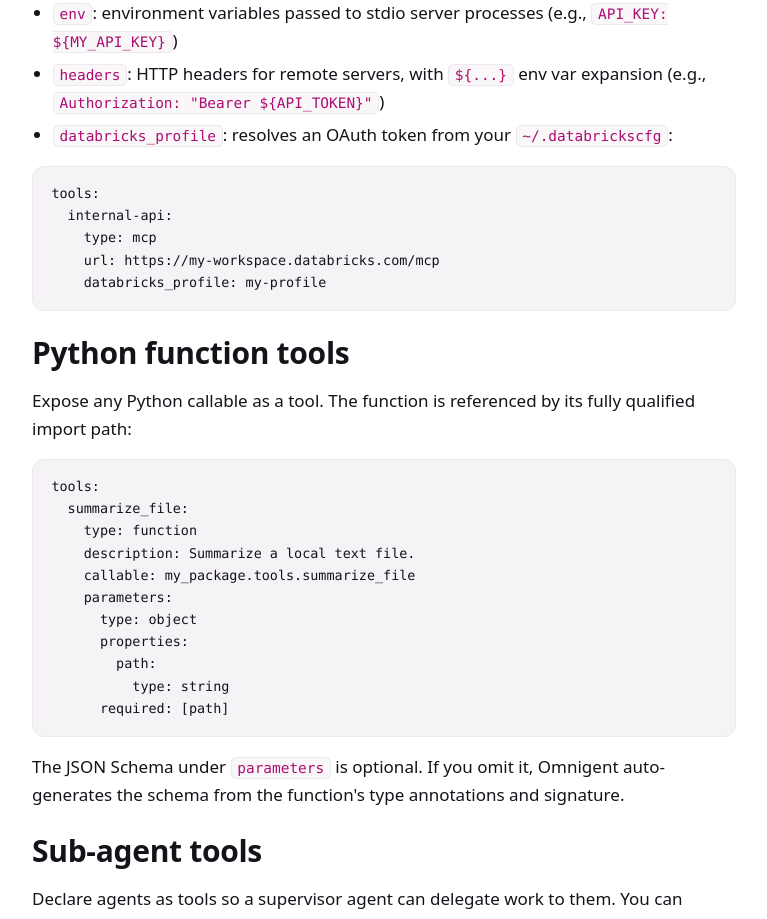
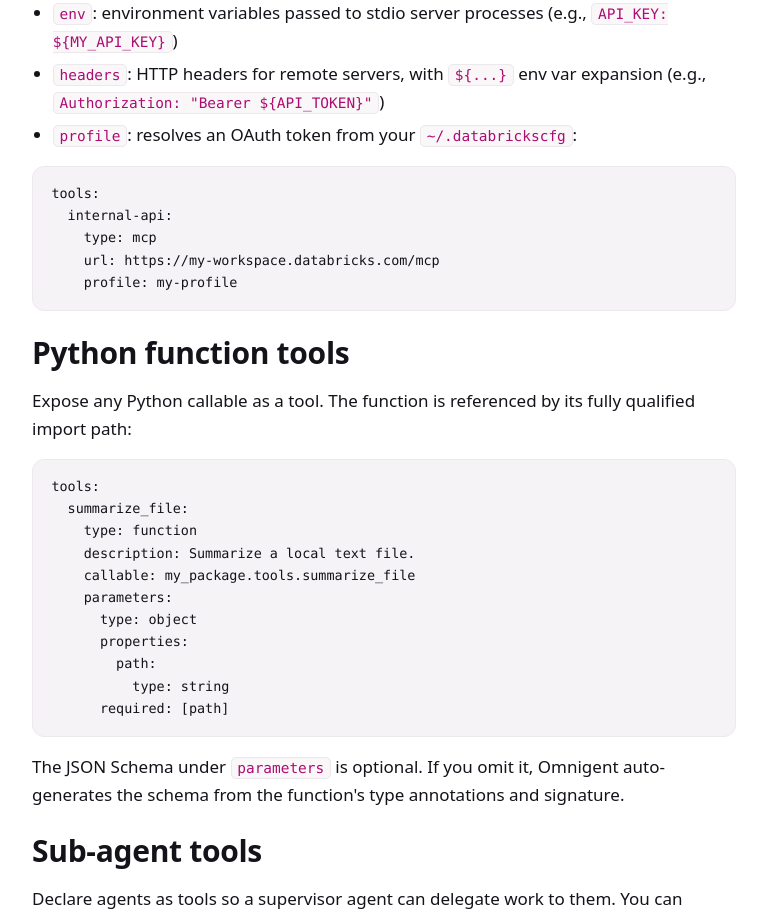
Before and after one commit to omnigent-ai/omnigent-site, a Next.js app: page /docs/build/tools in a window 1280 px wide. Shown: the part 1720-2639 px from the top of the page, without its empty margins (408-1175 px from the left). Built offline with nearby package versions, Linux system fonts and the light colour scheme.

Commit message:
docs: fix MCP tool YAML key from databricks_profile to profile

```diff
--- a/app/docs/build/tools/page.js
+++ b/app/docs/build/tools/page.js
@@ -133,7 +133,7 @@ export default function Page() {
           <code>{"Authorization: \"Bearer ${API_TOKEN}\""}</code>)
         </li>
         <li>
-          <strong><code>databricks_profile</code></strong>: resolves an OAuth token from your{" "}
+          <strong><code>profile</code></strong>: resolves an OAuth token from your{" "}
           <code>~/.databrickscfg</code>:
         </li>
       </ul>
@@ -144,7 +144,7 @@ export default function Page() {
   internal-api:
     type: mcp
     url: https://my-workspace.databricks.com/mcp
-    databricks_profile: my-profile`}
+    profile: my-profile`}
         </code>
       </pre>
 
```
